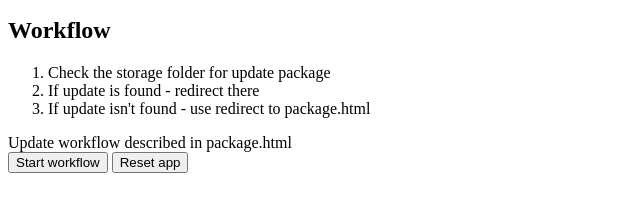
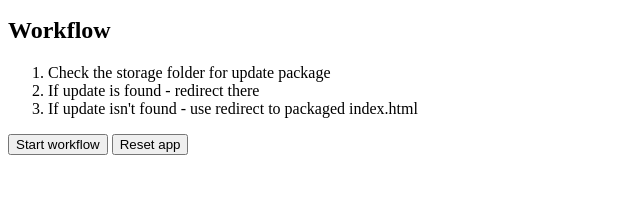
Before and after one commit to motorro/CordovaRedirectPOC, a website: page www/preloader.html in a window 1280 px wide. Shown: the part 101-312 px from the top of the page, without its empty margins (0-640 px from the left). Drawn offline with Linux system fonts and the light colour scheme.

Commit message:
Preloader index file

```diff
--- a/www/preloader.html
+++ b/www/preloader.html
@@ -2,10 +2,11 @@
 <html>
 <head lang="en">
     <meta charset="UTF-8">
-    <title>Redirect PoC::Preloader</title>
+    <title>Redirect POC::Preloader</title>
     <!-- Weinre placeholder. Will be replaced with Weinre script by prepare hook -->
     <!-- See hooks/after_prepare/040_weinre.js for details -->
     <!-- WEINRE -->
+    <script type="text/javascript" src="build/PreloaderApp.js"></script>
 </head>
 <body>
     <h1>Redirect PoC</h1>
@@ -16,10 +17,9 @@
     <ol>
         <li>Check the storage folder for update package</li>
         <li>If update is found - redirect there</li>
-        <li>If update isn't found - use redirect to package.html</li>
+        <li>If update isn't found - use redirect to packaged index.html</li>
     </ol>
-    <div>Update workflow described in package.html</div>
-    <div>
+    <div id="controls">
         <button id="start">Start workflow</button>
         <button id="reset">Reset app</button>
     </div>
```
Also changed, not shown: README.MD, www/index.html (renamed from www/package.html).
